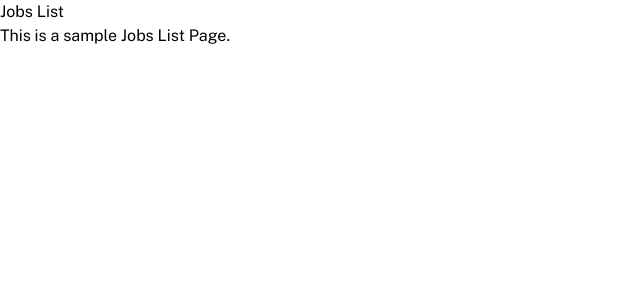
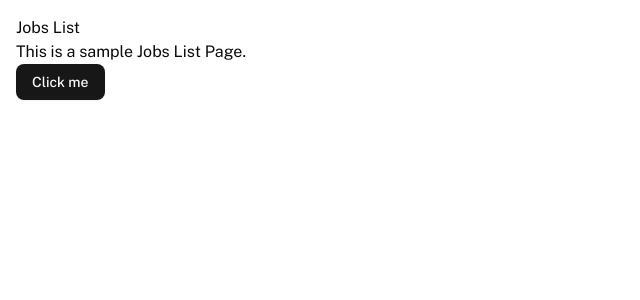
Before and after one commit to mateuszwiniarczyk/emplo, a Next.js app: page / in a window 1280 px wide. Shown: the top 300 px of the page, without its empty margins (0-640 px from the left). Built offline with nearby package versions, Linux system fonts and the light colour scheme.

Commit message:
feat: add shadcn and implement Button component with variants

```diff
--- a/src/app/globals.css
+++ b/src/app/globals.css
@@ -1,5 +1,120 @@
 @import 'tailwindcss';
+@import 'tw-animate-css';
 
-html {
-  font-size: 16px;
+@custom-variant dark (&:is(.dark *));
+
+@theme inline {
+  --radius-sm: calc(var(--radius) - 4px);
+  --radius-md: calc(var(--radius) - 2px);
+  --radius-lg: var(--radius);
+  --radius-xl: calc(var(--radius) + 4px);
+  --color-background: var(--background);
+  --color-foreground: var(--foreground);
+  --color-card: var(--card);
+  --color-card-foreground: var(--card-foreground);
+  --color-popover: var(--popover);
+  --color-popover-foreground: var(--popover-foreground);
+  --color-primary: var(--primary);
+  --color-primary-foreground: var(--primary-foreground);
+  --color-secondary: var(--secondary);
+  --color-secondary-foreground: var(--secondary-foreground);
+  --color-muted: var(--muted);
+  --color-muted-foreground: var(--muted-foreground);
+  --color-accent: var(--accent);
+  --color-accent-foreground: var(--accent-foreground);
+  --color-destructive: var(--destructive);
+  --color-border: var(--border);
+  --color-input: var(--input);
+  --color-ring: var(--ring);
+  --color-chart-1: var(--chart-1);
+  --color-chart-2: var(--chart-2);
+  --color-chart-3: var(--chart-3);
+  --color-chart-4: var(--chart-4);
+  --color-chart-5: var(--chart-5);
+  --color-sidebar: var(--sidebar);
+  --color-sidebar-foreground: var(--sidebar-foreground);
+  --color-sidebar-primary: var(--sidebar-primary);
+  --color-sidebar-primary-foreground: var(--sidebar-primary-foreground);
+  --color-sidebar-accent: var(--sidebar-accent);
+  --color-sidebar-accent-foreground: var(--sidebar-accent-foreground);
+  --color-sidebar-border: var(--sidebar-border);
+  --color-sidebar-ring: var(--sidebar-ring);
 }
+
+:root {
+  --radius: 0.625rem;
+  --background: oklch(1 0 0);
+  --foreground: oklch(0.145 0 0);
+  --card: oklch(1 0 0);
+  --card-foreground: oklch(0.145 0 0);
+  --popover: oklch(1 0 0);
+  --popover-foreground: oklch(0.145 0 0);
+  --primary: oklch(0.205 0 0);
+  --primary-foreground: oklch(0.985 0 0);
+  --secondary: oklch(0.97 0 0);
+  --secondary-foreground: oklch(0.205 0 0);
+  --muted: oklch(0.97 0 0);
+  --muted-foreground: oklch(0.556 0 0);
+  --accent: oklch(0.97 0 0);
+  --accent-foreground: oklch(0.205 0 0);
+  --destructive: oklch(0.577 0.245 27.325);
+  --border: oklch(0.922 0 0);
+  --input: oklch(0.922 0 0);
+  --ring: oklch(0.708 0 0);
+  --chart-1: oklch(0.646 0.222 41.116);
+  --chart-2: oklch(0.6 0.118 184.704);
+  --chart-3: oklch(0.398 0.07 227.392);
+  --chart-4: oklch(0.828 0.189 84.429);
+  --chart-5: oklch(0.769 0.188 70.08);
+  --sidebar: oklch(0.985 0 0);
+  --sidebar-foreground: oklch(0.145 0 0);
+  --sidebar-primary: oklch(0.205 0 0);
+  --sidebar-primary-foreground: oklch(0.985 0 0);
+  --sidebar-accent: oklch(0.97 0 0);
+  --sidebar-accent-foreground: oklch(0.205 0 0);
+  --sidebar-border: oklch(0.922 0 0);
+  --sidebar-ring: oklch(0.708 0 0);
+}
+
+.dark {
+  --background: oklch(0.145 0 0);
+  --foreground: oklch(0.985 0 0);
+  --card: oklch(0.205 0 0);
+  --card-foreground: oklch(0.985 0 0);
+  --popover: oklch(0.205 0 0);
+  --popover-foreground: oklch(0.985 0 0);
+  --primary: oklch(0.922 0 0);
+  --primary-foreground: oklch(0.205 0 0);
+  --secondary: oklch(0.269 0 0);
+  --secondary-foreground: oklch(0.985 0 0);
+  --muted: oklch(0.269 0 0);
+  --muted-foreground: oklch(0.708 0 0);
+  --accent: oklch(0.269 0 0);
+  --accent-foreground: oklch(0.985 0 0);
+  --destructive: oklch(0.704 0.191 22.216);
+  --border: oklch(1 0 0 / 10%);
+  --input: oklch(1 0 0 / 15%);
+  --ring: oklch(0.556 0 0);
+  --chart-1: oklch(0.488 0.243 264.376);
+  --chart-2: oklch(0.696 0.17 162.48);
+  --chart-3: oklch(0.769 0.188 70.08);
+  --chart-4: oklch(0.627 0.265 303.9);
+  --chart-5: oklch(0.645 0.246 16.439);
+  --sidebar: oklch(0.205 0 0);
+  --sidebar-foreground: oklch(0.985 0 0);
+  --sidebar-primary: oklch(0.488 0.243 264.376);
+  --sidebar-primary-foreground: oklch(0.985 0 0);
+  --sidebar-accent: oklch(0.269 0 0);
+  --sidebar-accent-foreground: oklch(0.985 0 0);
+  --sidebar-border: oklch(1 0 0 / 10%);
+  --sidebar-ring: oklch(0.556 0 0);
+}
+
+@layer base {
+  * {
+    @apply border-border outline-ring/50;
+  }
+  body {
+    @apply bg-background text-foreground;
+  }
+}
--- /dev/null
+++ b/src/shared/index.ts
@@ -0,0 +1 @@
+export { Button } from './ui/Button';
--- /dev/null
+++ b/src/shared/lib/utils.ts
@@ -0,0 +1,6 @@
+import { type ClassValue, clsx } from 'clsx';
+import { twMerge } from 'tailwind-merge';
+
+export function cn(...inputs: ClassValue[]) {
+  return twMerge(clsx(inputs));
+}
--- /dev/null
+++ b/src/shared/ui/Button.tsx
@@ -0,0 +1,59 @@
+import { Slot } from '@radix-ui/react-slot';
+import { cva, type VariantProps } from 'class-variance-authority';
+import * as React from 'react';
+
+import { cn } from '@/shared/lib/utils';
+
+const buttonVariants = cva(
+  "inline-flex items-center justify-center gap-2 whitespace-nowrap rounded-md text-sm font-medium transition-all disabled:pointer-events-none disabled:opacity-50 [&_svg]:pointer-events-none [&_svg:not([class*='size-'])]:size-4 shrink-0 [&_svg]:shrink-0 outline-none focus-visible:border-ring focus-visible:ring-ring/50 focus-visible:ring-[3px] aria-invalid:ring-destructive/20 dark:aria-invalid:ring-destructive/40 aria-invalid:border-destructive",
+  {
+    variants: {
+      variant: {
+        default:
+          'bg-primary text-primary-foreground shadow-xs hover:bg-primary/90',
+        destructive:
+          'bg-destructive text-white shadow-xs hover:bg-destructive/90 focus-visible:ring-destructive/20 dark:focus-visible:ring-destructive/40 dark:bg-destructive/60',
+        outline:
+          'border bg-background shadow-xs hover:bg-accent hover:text-accent-foreground dark:bg-input/30 dark:border-input dark:hover:bg-input/50',
+        secondary:
+          'bg-secondary text-secondary-foreground shadow-xs hover:bg-secondary/80',
+        ghost:
+          'hover:bg-accent hover:text-accent-foreground dark:hover:bg-accent/50',
+        link: 'text-primary underline-offset-4 hover:underline',
+      },
+      size: {
+        default: 'h-9 px-4 py-2 has-[>svg]:px-3',
+        sm: 'h-8 rounded-md gap-1.5 px-3 has-[>svg]:px-2.5',
+        lg: 'h-10 rounded-md px-6 has-[>svg]:px-4',
+        icon: 'size-9',
+      },
+    },
+    defaultVariants: {
+      variant: 'default',
+      size: 'default',
+    },
+  },
+);
+
+function Button({
+  className,
+  variant,
+  size,
+  asChild = false,
+  ...props
+}: React.ComponentProps<'button'> &
+  VariantProps<typeof buttonVariants> & {
+    asChild?: boolean;
+  }) {
+  const Comp = asChild ? Slot : 'button';
+
+  return (
+    <Comp
+      data-slot="button"
+      className={cn(buttonVariants({ variant, size, className }))}
+      {...props}
+    />
+  );
+}
+
+export { Button, buttonVariants };
--- a/src/views/jobsList/ui/JobsListPage.tsx
+++ b/src/views/jobsList/ui/JobsListPage.tsx
@@ -1,6 +1,9 @@
+import { Button } from '@/shared';
+
 export const JobsListPage = () => (
-  <div>
+  <div className="p-4">
     <h1>Jobs List</h1>
     <p>This is a sample Jobs List Page.</p>
+    <Button>Click me</Button>
   </div>
 );
```
Also changed, not shown: package.json (+7 -1 lines), components.json (added), 1 other file (tests, documents, lock files or other folders).
